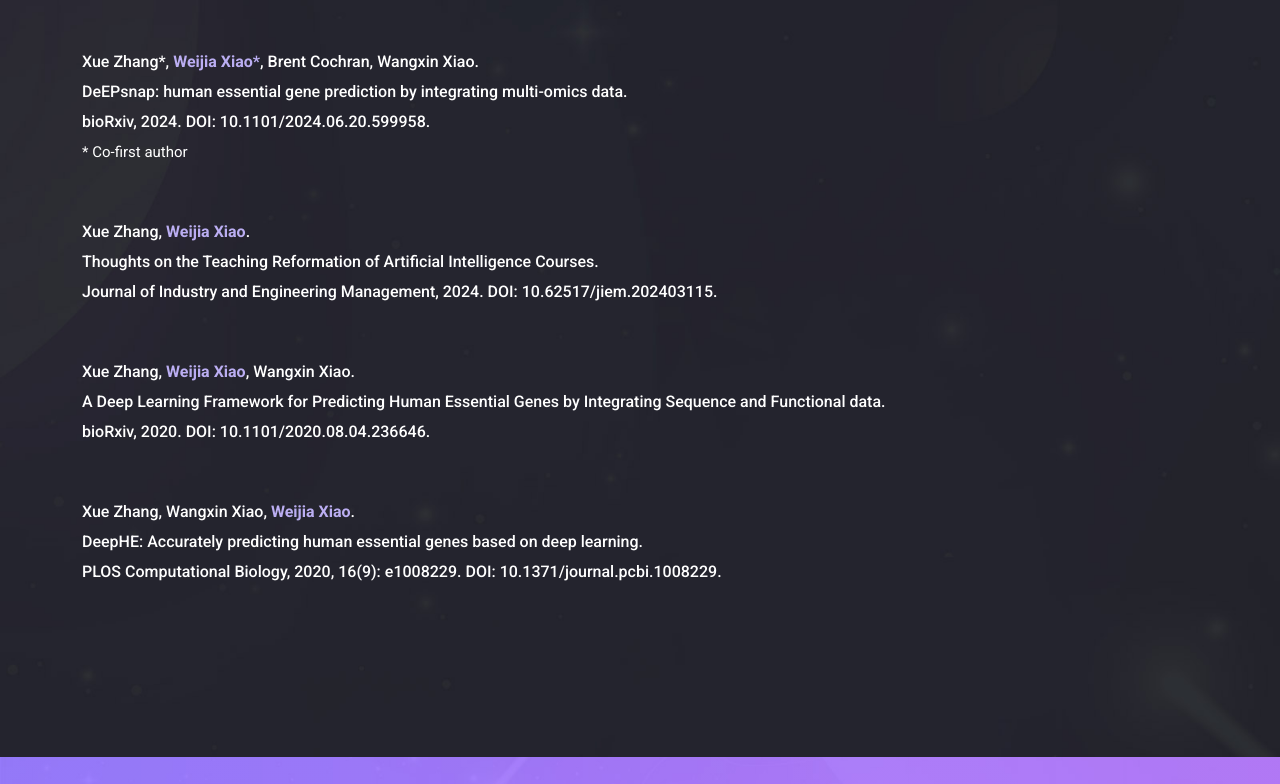
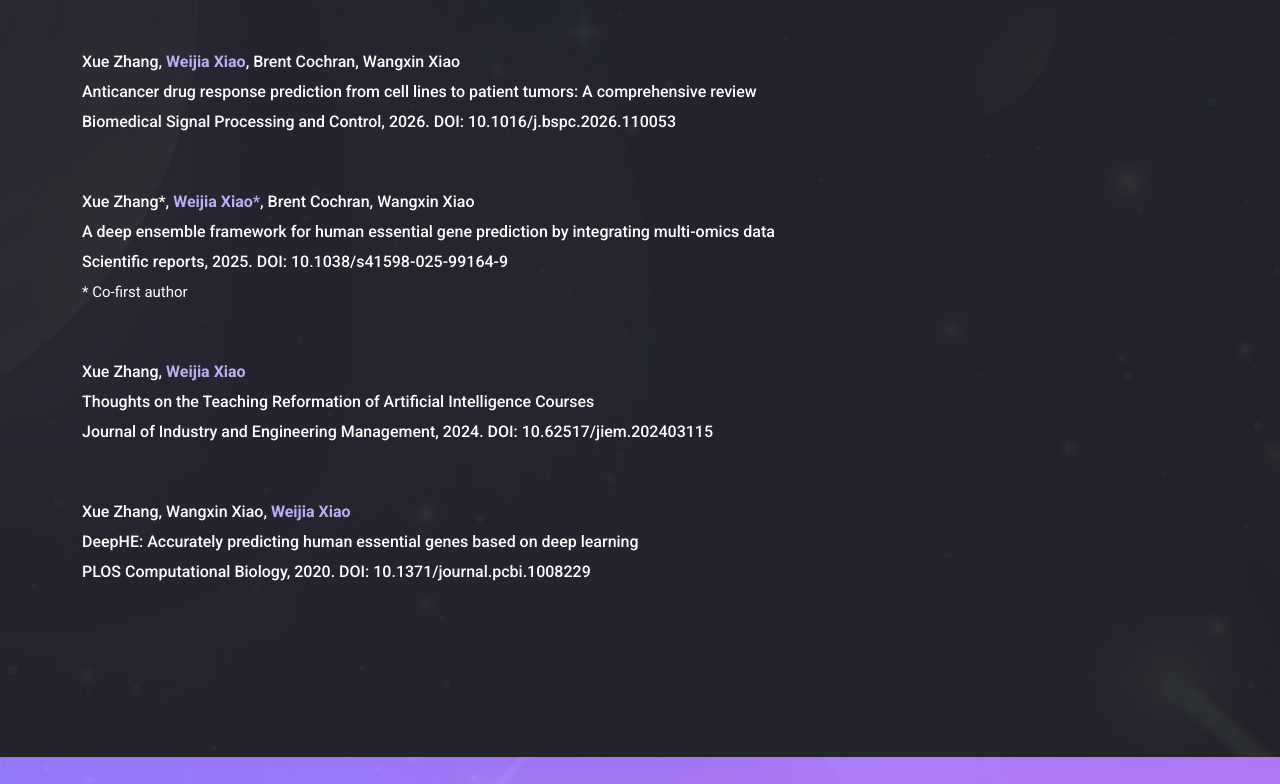
Before and after one commit to wjxiao2020/wjxiao2020.github.io, a plain HTML site: page ml-researcher.html in a window 1280 px wide. Shown: the part 555-1339 px from the top of the page. Drawn offline with nearby package versions, Linux system fonts and the light colour scheme; a script that the page names is missing.

Commit message:
update research page to only include formal publications

```diff
--- a/ml-researcher.html
+++ b/ml-researcher.html
@@ -102,17 +102,17 @@ https://templatemo.com/tm-577-liberty-market
           </div>
         </div>
         <div class="publication">
-          <h6>Xue Zhang*, <b>Weijia Xiao*</b>, Brent Cochran, Wangxin Xiao. <br>DeEPsnap: human essential gene prediction by integrating multi-omics data. <br>bioRxiv, 2024. DOI: 10.1101/2024.06.20.599958.</h6>
+          <h6>Xue Zhang, <b>Weijia Xiao</b>, Brent Cochran, Wangxin Xiao<br>Anticancer drug response prediction from cell lines to patient tumors: A comprehensive review<br>Biomedical Signal Processing and Control, 2026. DOI: 10.1016/j.bspc.2026.110053</h6>
+        </div>
+        <div class="publication">
+          <h6>Xue Zhang*, <b>Weijia Xiao*</b>, Brent Cochran, Wangxin Xiao<br>A deep ensemble framework for human essential gene prediction by integrating multi-omics data<br>Scientific reports, 2025. DOI: 10.1038/s41598-025-99164-9</h6>
           <p>* Co-first author</p>
         </div>
         <div class="publication">
-          <h6>Xue Zhang, <b>Weijia Xiao</b>. <br>Thoughts on the Teaching Reformation of Artificial Intelligence Courses. <br>Journal of Industry and Engineering Management, 2024. DOI: 10.62517/jiem.202403115.	</h6>
+          <h6>Xue Zhang, <b>Weijia Xiao</b><br>Thoughts on the Teaching Reformation of Artificial Intelligence Courses<br>Journal of Industry and Engineering Management, 2024. DOI: 10.62517/jiem.202403115</h6>
         </div>
         <div class="publication">
-          <h6>Xue Zhang, <b>Weijia Xiao</b>, Wangxin Xiao. <br>A Deep Learning Framework for Predicting Human Essential Genes by Integrating Sequence and Functional data. <br>bioRxiv, 2020. DOI: 10.1101/2020.08.04.236646.	</h6>
-        </div>
-        <div class="publication">
-          <h6>Xue Zhang, Wangxin Xiao, <b>Weijia Xiao</b>. <br>DeepHE: Accurately predicting human essential genes based on deep learning. <br>PLOS Computational Biology, 2020, 16(9): e1008229. DOI: 10.1371/journal.pcbi.1008229.	</h6>
+          <h6>Xue Zhang, Wangxin Xiao, <b>Weijia Xiao</b><br>DeepHE: Accurately predicting human essential genes based on deep learning<br>PLOS Computational Biology, 2020. DOI: 10.1371/journal.pcbi.1008229</h6>
         </div>
       </div>
     </div>
```
